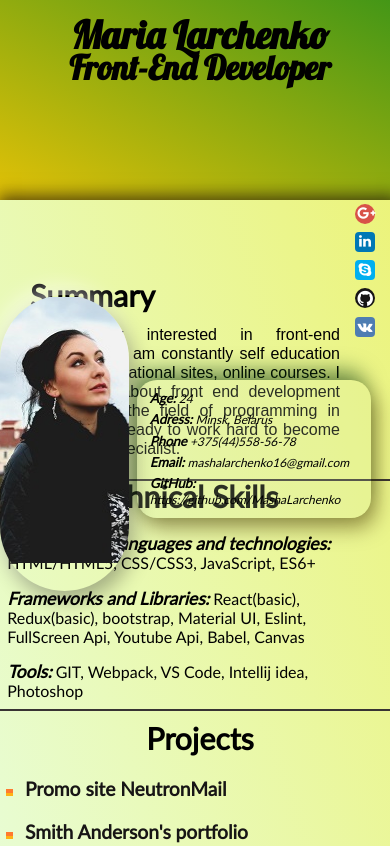
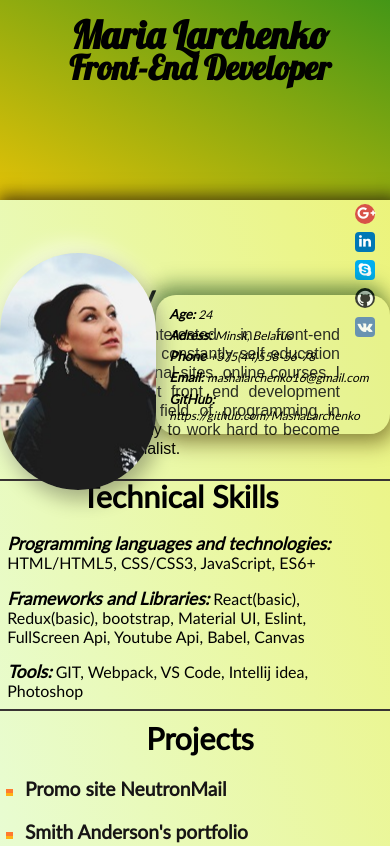
Before and after one commit to MashaLarchenko/rsschool-2019Q1-cv, a plain HTML site: page index.html in a window 390 px wide. Shown: the top 846 px of the page. Drawn offline with Linux system fonts and the light colour scheme; files whose address does not match are found by name.

Commit message:
fix:  position bag

```diff
--- a/media.css
+++ b/media.css
@@ -65,6 +65,17 @@
         width: 20px;
         height: 20px;
     }
+}
 
+@media screen and (max-width:400px) {
+    .contact-info {
+        top: 35%;
+        left: 40%;
+    }
 
+    .circle {
+        top: 30%;
+        width: 40vw;
+        height: 28vh;
+    }
 }
```
